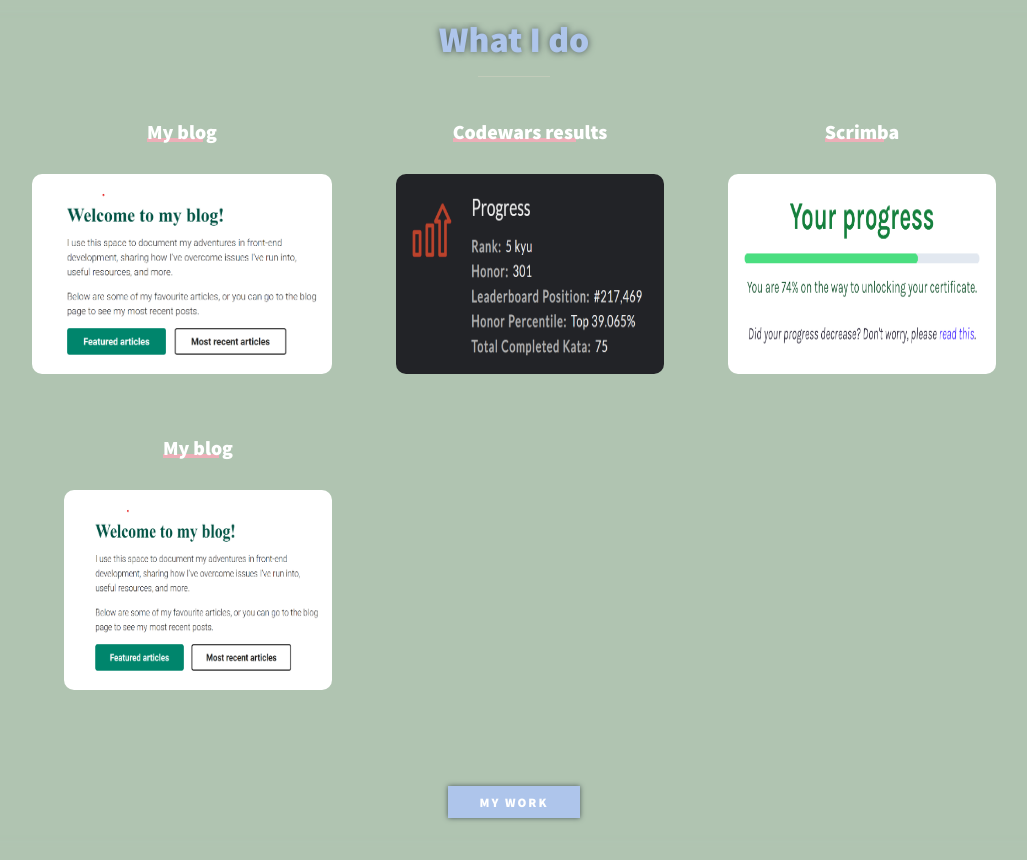
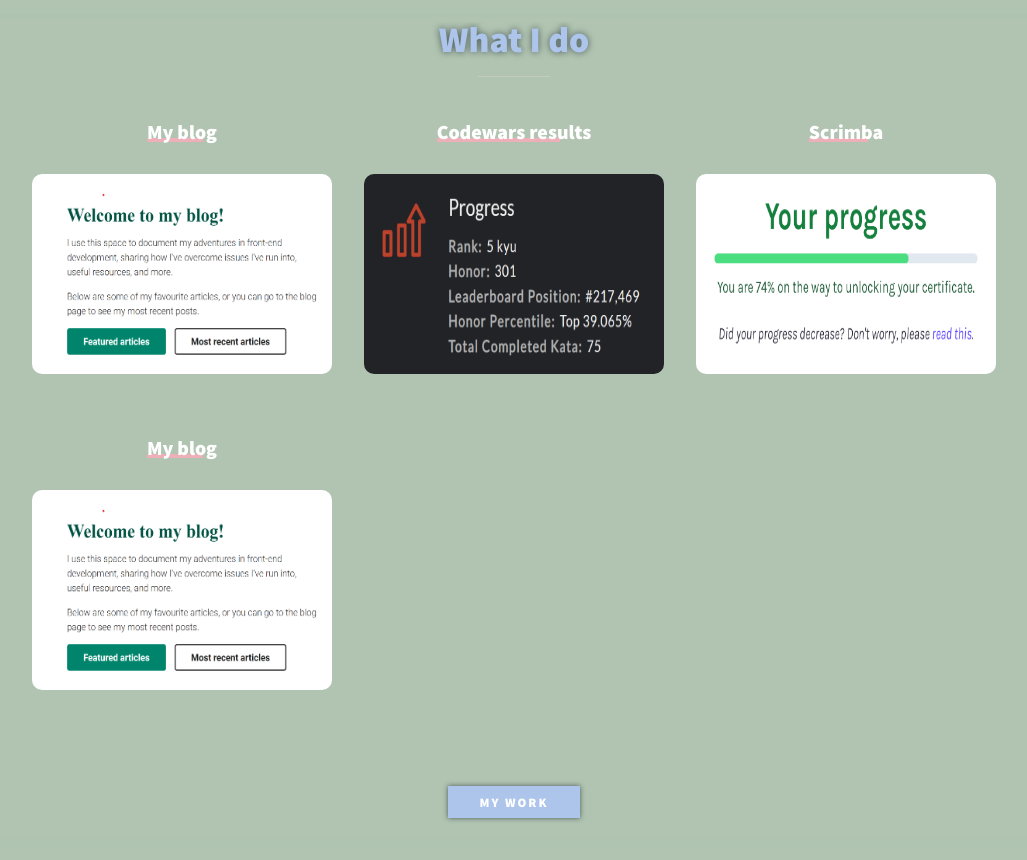
Before and after one commit to AnyaVeselova/portfolio-website, a plain HTML site: page index.html in a window 1280 px wide. Shown: the part 1020-1880 px from the top of the page, without its empty margins (126-1153 px from the left). Drawn offline with nearby package versions, Linux system fonts and the light colour scheme.

Commit message:
style: center the my-service grid

```diff
--- a/css/styles.css
+++ b/css/styles.css
@@ -362,6 +362,8 @@
   display: grid;
   gap:2em;
   grid-template-columns: repeat(auto-fit, 300px);
+  width: 100%;
+  justify-content: center;
 }
 
 .service {
@@ -382,16 +384,9 @@
 
 @media (min-width: 800px) {
   .services {
-    /* display: -webkit-box;
-    display: -ms-flexbox;
-    display: flex; */
-
     margin-left: auto;
     margin-right: auto;
     max-width: 1000px;
-  }
-  .service + .service {
-    margin-left: 2em;
   }
 }
 
```
